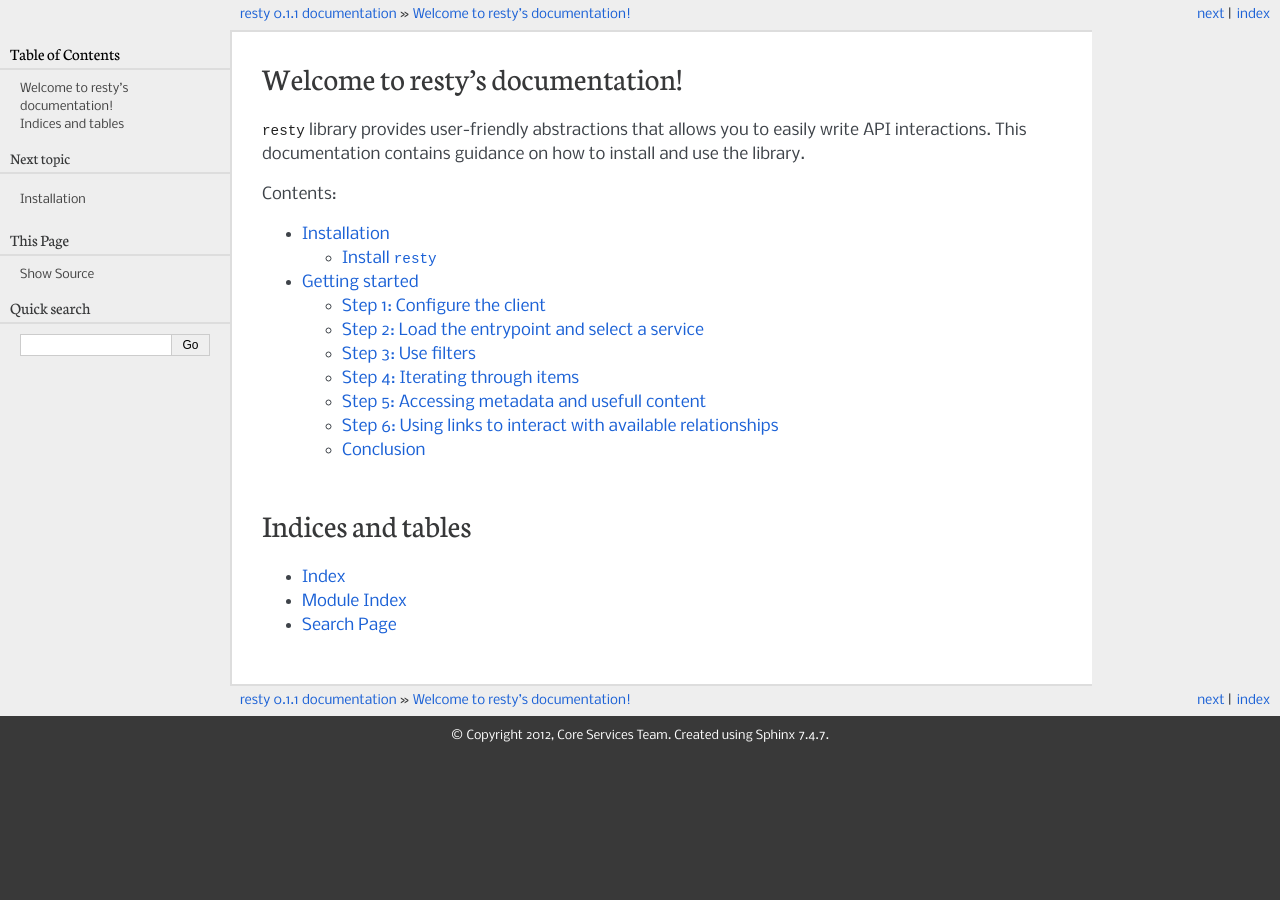
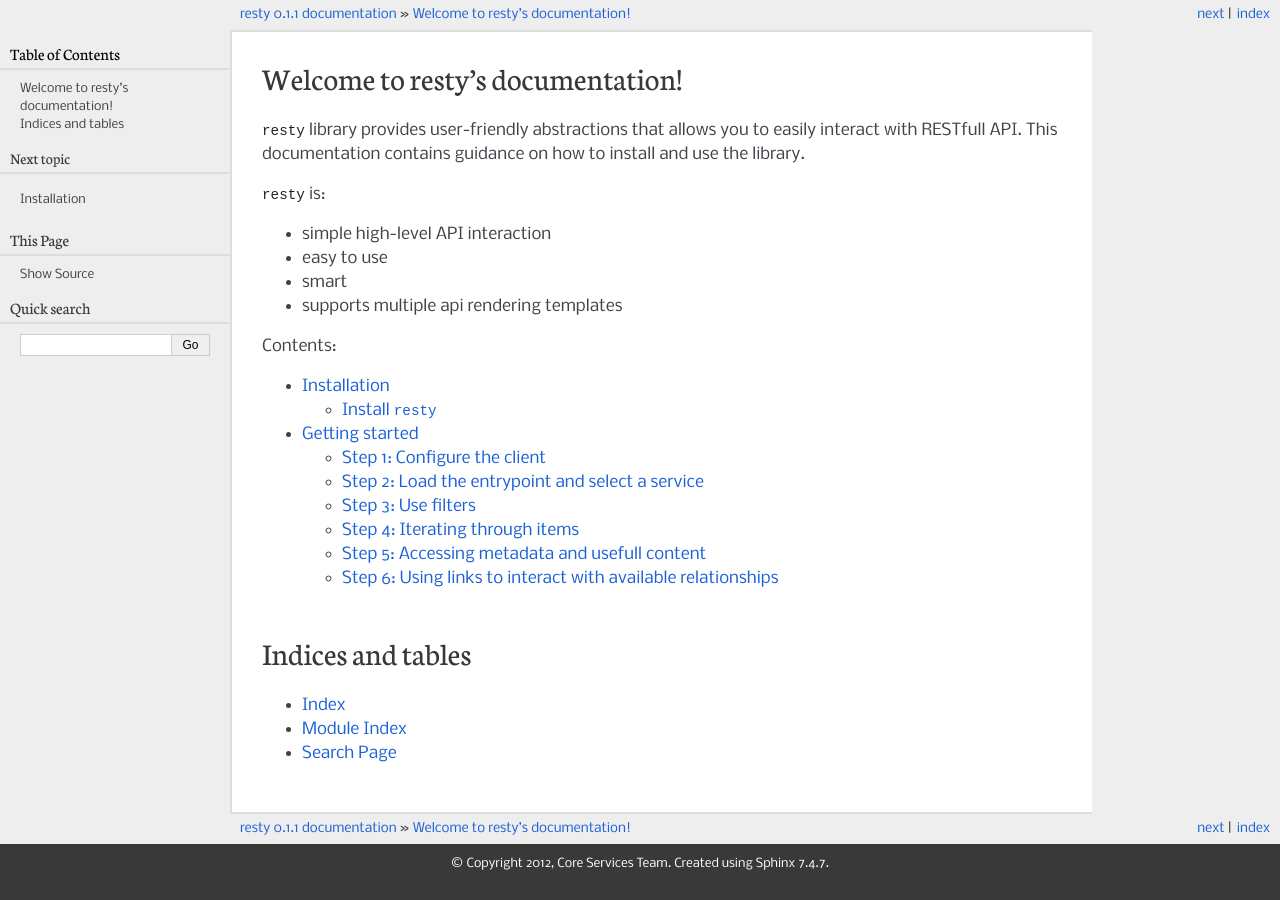
Before and after one commit to pbs/resty, a Sphinx documentation site: the page built from doc/index.rst, in a window 1280 px wide. Built offline with Sphinx 7.4.7, drawn with Linux system fonts in a browser that asks for light colours; formulas are drawn with MathJax 3.

Commit message:
modified documentation based on Sever's feedback

```diff
--- a/doc/index.rst
+++ b/doc/index.rst
@@ -6,9 +6,14 @@
 Welcome to resty's documentation!
 =================================
 
-:mod:`resty` library provides user-friendly abstractions that allows you to easily write API interactions.
-This documentation contains guidance on how to install and
-use the library.
+:mod:`resty` library provides user-friendly abstractions that allows you to easily interact with RESTfull API. This documentation contains guidance on how to install and use the library.
+
+:mod:`resty` is:
+
+* simple high-level API interaction
+* easy to use
+* smart
+* supports multiple api rendering templates
 
 Contents:
 
```
Also changed, not shown: doc/tutorial.rst (+15 -27 lines), doc/installing.rst (line endings or trailing spaces).
